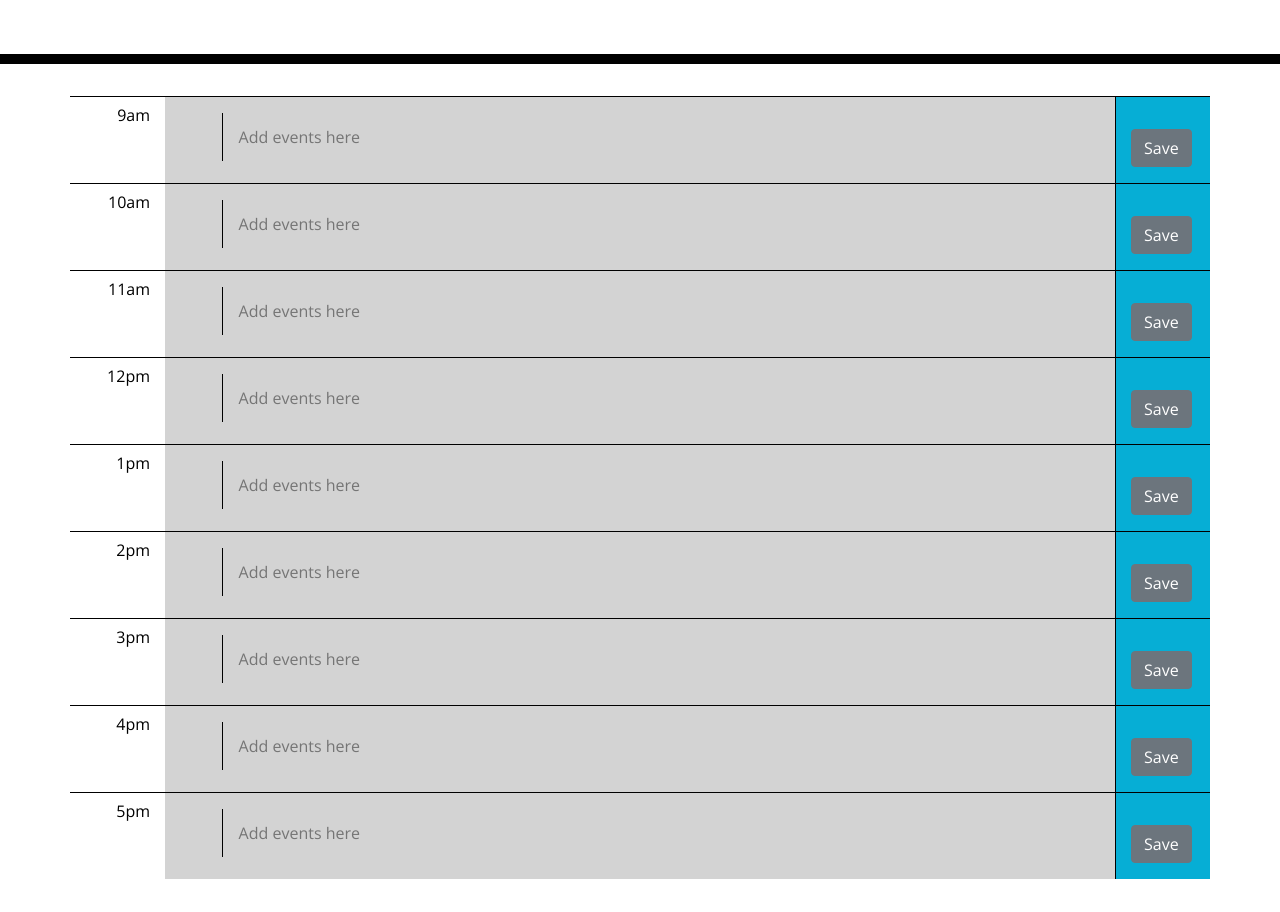
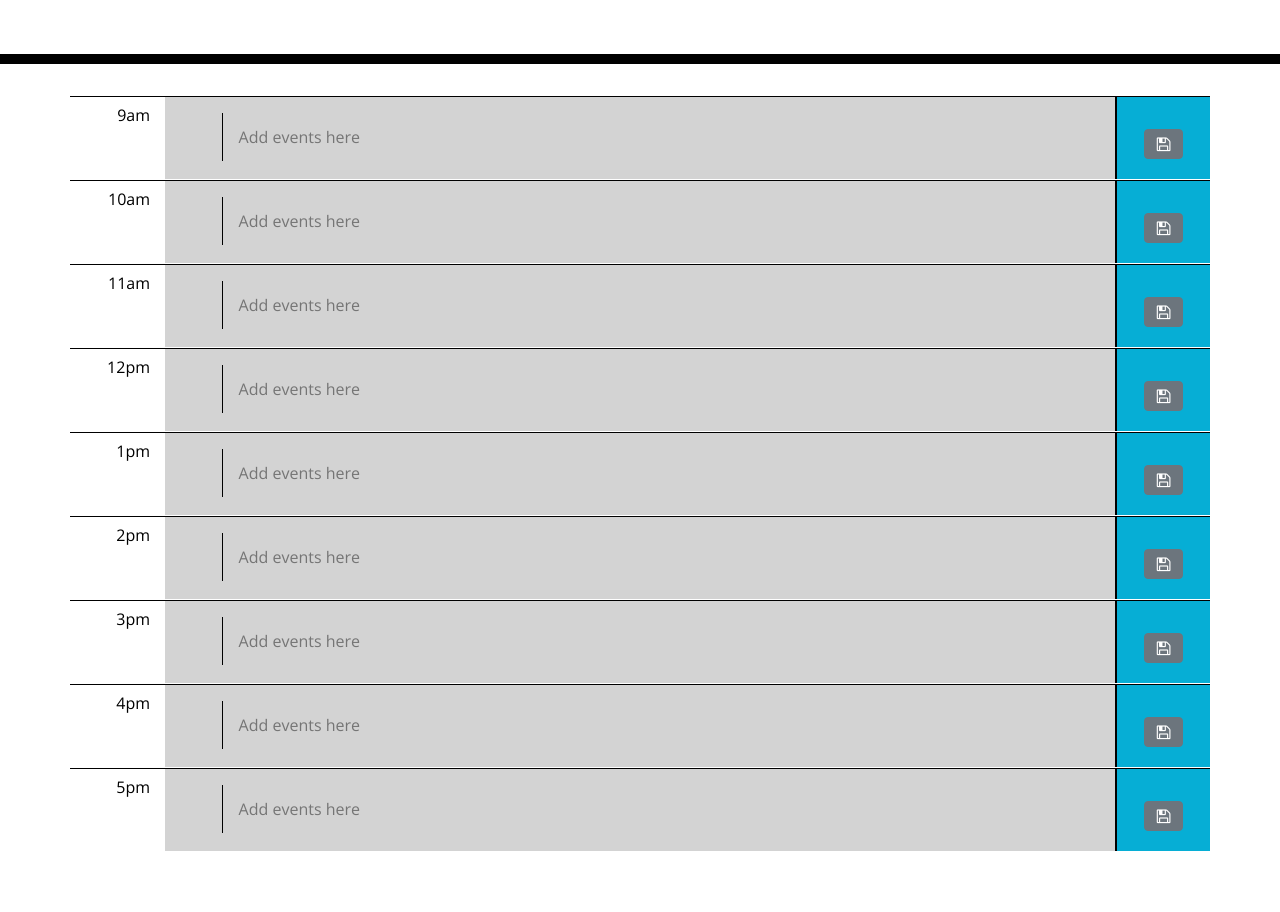
Before and after one commit to rjo6615/Work-Day-Scheduler, a plain HTML site: page index.html in a window 1280 px wide. Shown: the part 240-1152 px from the top of the page. After the commit the page ends 1128 px from the top, so only its background shows below. Drawn offline with nearby package versions, Linux system fonts and the light colour scheme.

Commit message:
added save button symbol

```diff
--- a/index.html
+++ b/index.html
@@ -14,6 +14,7 @@
       integrity="sha384-50oBUHEmvpQ+1lW4y57PTFmhCaXp0ML5d60M1M7uH2+nqUivzIebhndOJK28anvf"
       crossorigin="anonymous"
     />
+    <link rel="stylesheet" href="https://cdnjs.cloudflare.com/ajax/libs/font-awesome/4.7.0/css/font-awesome.min.css">
     <link
       href="https://fonts.googleapis.com/css?family=Open+Sans&display=swap"
       rel="stylesheet"
@@ -42,7 +43,7 @@
           ></textarea>
         </div>
         <div class="col-1 saveBtn">
-          <button id="9am" class="btn btn-secondary">Save</button>
+          <button id="9am" class="btn btn-secondary fa fa-save"></button>
         </div>
       </div>
       <div class="row">
@@ -57,7 +58,7 @@
           ></textarea>
         </div>
         <div class="col-1 saveBtn">
-          <button id="10am" class="btn btn-secondary">Save</button>
+          <button id="10am" class="btn btn-secondary fa fa-save"></button>
         </div>
       </div>
       <div class="row">
@@ -72,7 +73,7 @@
           ></textarea>
         </div>
         <div class="col-1 saveBtn">
-          <button id="11am" class="btn btn-secondary">Save</button>
+          <button id="11am" class="btn btn-secondary fa fa-save"></button>
         </div>
       </div>
       <div class="row">
@@ -87,7 +88,7 @@
           ></textarea>
         </div>
         <div class="col-1 saveBtn">
-          <button id="12pm" class="btn btn-secondary">Save</button>
+          <button id="12pm" class="btn btn-secondary fa fa-save"></button>
         </div>
       </div>
       <div class="row">
@@ -102,7 +103,7 @@
           ></textarea>
         </div>
         <div class="col-1 saveBtn">
-          <button id="1pm" class="btn btn-secondary">Save</button>
+          <button id="1pm" class="btn btn-secondary fa fa-save"></button>
         </div>
       </div>
       <div class="row">
@@ -117,7 +118,7 @@
           ></textarea>
         </div>
         <div class="col-1 saveBtn">
-          <button id="2pm" class="btn btn-secondary">Save</button>
+          <button id="2pm" class="btn btn-secondary fa fa-save"></button>
         </div>
       </div>
       <div class="row">
@@ -132,7 +133,7 @@
           ></textarea>
         </div>
         <div class="col-1 saveBtn">
-          <button id="3pm" class="btn btn-secondary">Save</button>
+          <button id="3pm" class="btn btn-secondary fa fa-save"></button>
         </div>
       </div>
       <div class="row">
@@ -147,7 +148,7 @@
           ></textarea>
         </div>
         <div class="col-1 saveBtn">
-          <button id="4pm" class="btn btn-secondary">Save</button>
+          <button id="4pm" class="btn btn-secondary fa fa-save"></button>
         </div>
       </div>
       <div class="row">
@@ -162,7 +163,7 @@
           ></textarea>
         </div>
         <div class="col-1 saveBtn">
-          <button id="5pm" class="btn btn-secondary">Save</button>
+          <button id="5pm" class="btn btn-secondary fa fa-save"></button>
         </div>
       </div>
     </div>
--- a/style.css
+++ b/style.css
@@ -34,7 +34,7 @@ text-align: right;
   white-space: pre-wrap;
   height: 80px;
   border-top: 1px solid black;
-  margin-bottom: 7px;
+  margin-bottom: 4px;
 }
 
 .hour {
@@ -59,9 +59,10 @@ text-align: right;
 }
 
 .saveBtn {
-  border-left: 1px solid black;
+  border-left: 2px solid black;
   background-color: #06aed5;
   color: white;
+  text-align: center;
 }
 
 .saveBtn i:hover {
```
